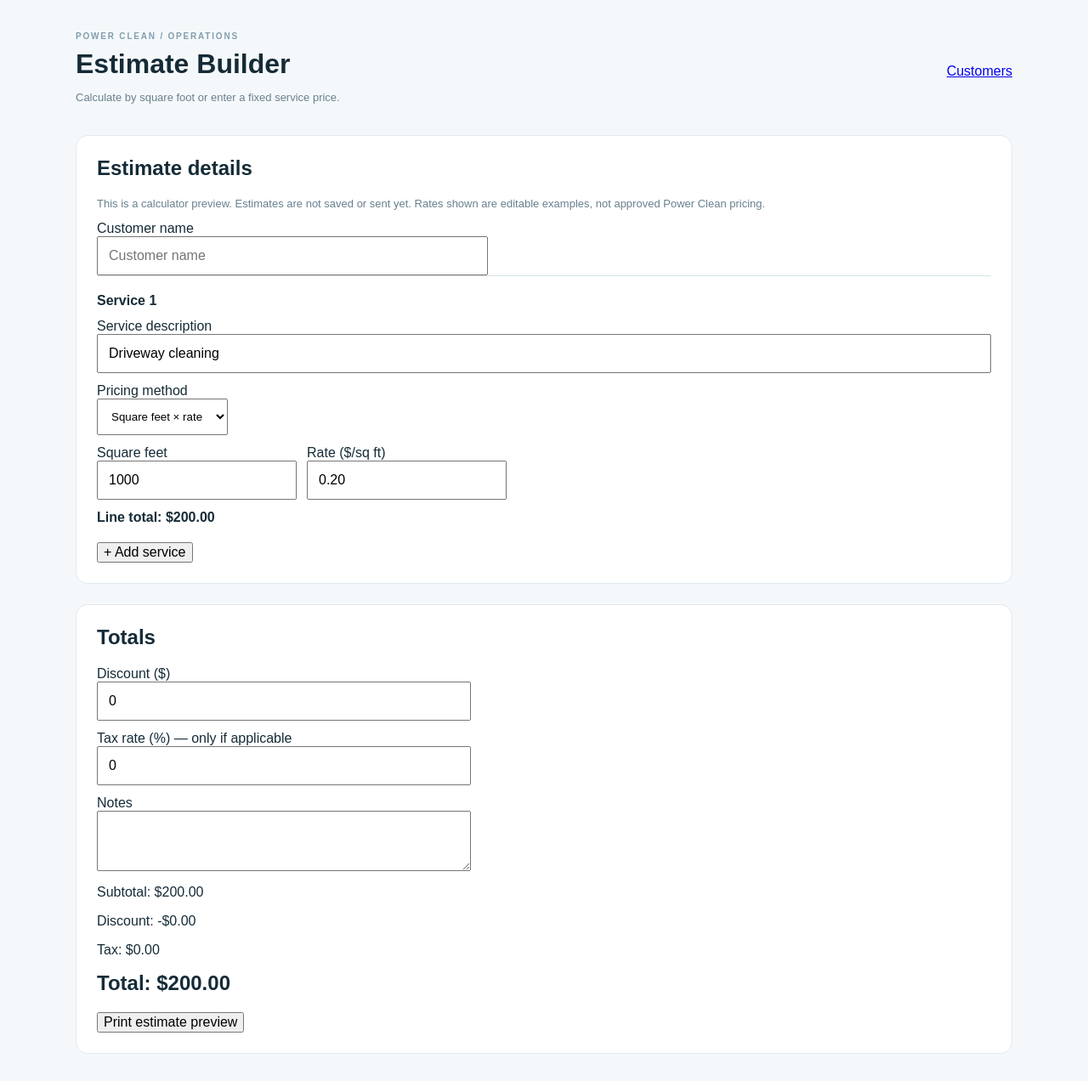
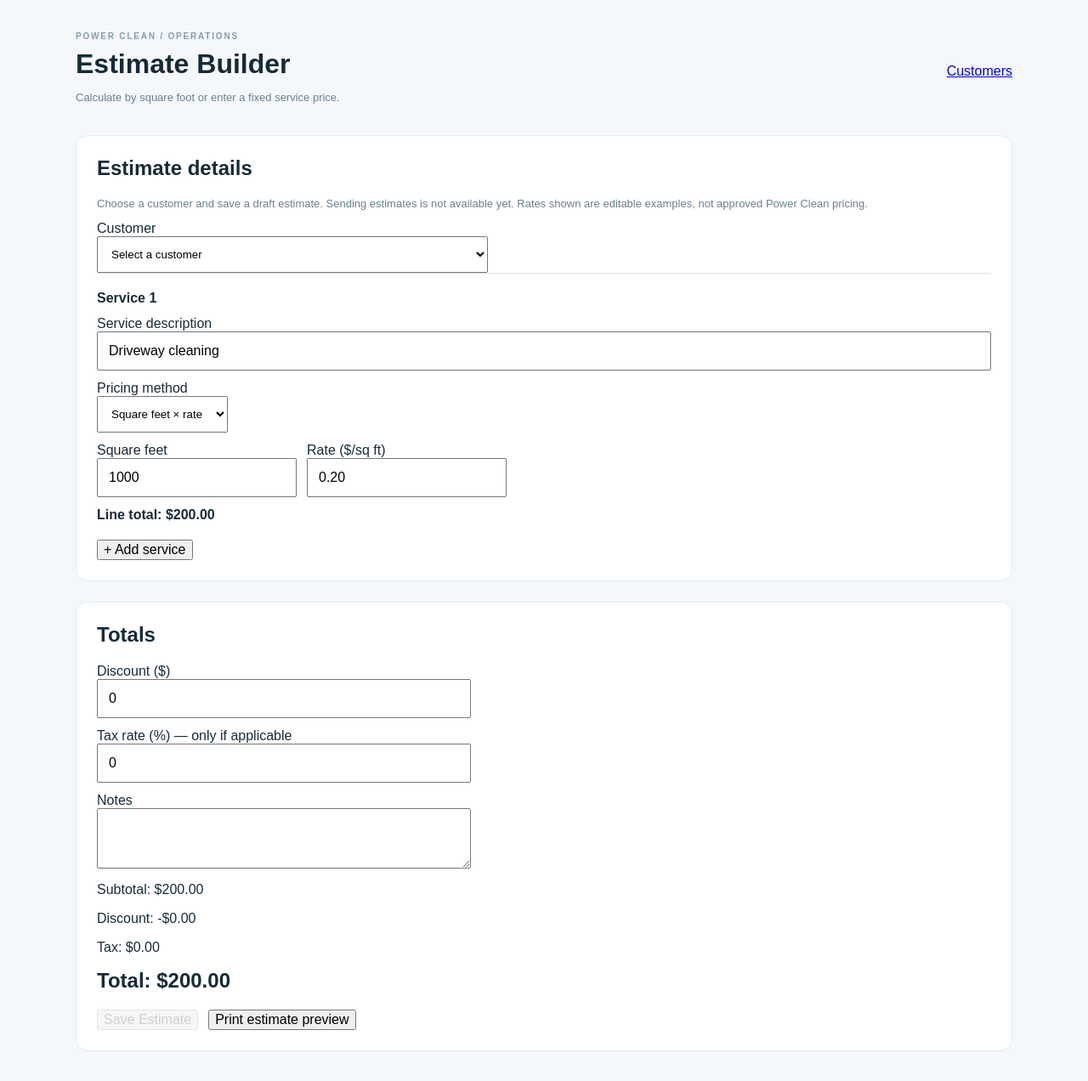
Before and after one commit to stacstoncarter-tech/Digital_Doorways_Pro, a Next.js app in the folder power-clean-app/: page /estimates in a window 1280 px wide. Shown: the whole page at 85% size. Built offline with nearby package versions, Linux system fonts and the light colour scheme; no server answers.

Commit message:
feat(power-clean): connect estimate calculator to customers and save drafts

```diff
--- a/power-clean-app/app/estimates/page.tsx
+++ b/power-clean-app/app/estimates/page.tsx
@@ -1,6 +1,9 @@
 'use client';
 import { useMemo, useState } from 'react';
 import Link from 'next/link';
+import { createClient } from '@/lib/supabase/client';
+import { saveEstimate } from './actions';
+import { useEffect } from 'react';
 
 type Line = { id: number; service: string; squareFeet: string; rate: string; manualPrice: string; mode: 'area' | 'fixed' };
 const money = (n: number) => new Intl.NumberFormat('en-US',{style:'currency',currency:'USD'}).format(n);
@@ -8,6 +11,11 @@ const initial: Line = { id: 1, service: 'Driveway cleaning', squareFeet: '1000',
 export default function EstimatesPage() {
   const [lines, setLines] = useState<Line[]>([initial]);
   const [customer, setCustomer] = useState('');
+  const [customers, setCustomers] = useState<{id:string;name:string}[]>([]);
+  const [saving,setSaving] = useState(false);
+  const [message,setMessage] = useState('');
+  useEffect(()=>{let active=true;(async()=>{const supabase=createClient();const {data:{user}}=await supabase.auth.getUser();if(!user)return;const {data:member}=await supabase.from('business_members').select('business_id').eq('user_id',user.id).limit(1).maybeSingle();if(!member)return;const {data}=await supabase.from('customers').select('id,name').eq('business_id',member.business_id).order('name').limit(500);if(active)setCustomers(data??[]);})();return()=>{active=false};},[]);
+  async function save(){setMessage('');setSaving(true);try{const result=await saveEstimate({customerId:customer,notes,discount,taxRate,lines});setMessage(result.id?'Estimate saved successfully.':result.error||'Save failed.');}catch{setMessage('Unable to save estimate.')}finally{setSaving(false)}}
   const [notes, setNotes] = useState('');
   const [taxRate, setTaxRate] = useState('0');
   const [discount, setDiscount] = useState('0');
@@ -23,8 +31,8 @@ export default function EstimatesPage() {
   const add = () => setLines(old => [...old,{id:Math.max(0,...old.map(l=>l.id))+1,service:'',squareFeet:'',rate:'',manualPrice:'',mode:'area'}]);
   return <main className="workspace">
     <header className="workspace-header"><div><span className="eyebrow">POWER CLEAN / OPERATIONS</span><h1>Estimate Builder</h1><p className="muted">Calculate by square foot or enter a fixed service price.</p></div><Link href="/customers">Customers</Link></header>
-    <section className="panel"><h2>Estimate details</h2><p className="muted">This is a calculator preview. Estimates are not saved or sent yet. Rates shown are editable examples, not approved Power Clean pricing.</p>
-      <label>Customer name<input value={customer} onChange={e=>setCustomer(e.target.value)} placeholder="Customer name" style={{display:'block',padding:12,width:'100%',maxWidth:460}} /></label>
+    <section className="panel"><h2>Estimate details</h2><p className="muted">Choose a customer and save a draft estimate. Sending estimates is not available yet. Rates shown are editable examples, not approved Power Clean pricing.</p>
+      <label>Customer<select value={customer} onChange={e=>setCustomer(e.target.value)} style={{display:'block',padding:12,width:'100%',maxWidth:460}}><option value="">Select a customer</option>{customers.map(c=><option key={c.id} value={c.id}>{c.name}</option>)}</select></label>
       {lines.map((line,i)=><div key={line.id} style={{borderTop:'1px solid #d9e3e9',padding:'20px 0',display:'grid',gap:12}}>
         <strong>Service {i+1}</strong>
         <label>Service description<input value={line.service} onChange={e=>update(line.id,{service:e.target.value})} style={{display:'block',padding:12,width:'100%'}} /></label>
@@ -36,7 +44,7 @@ export default function EstimatesPage() {
     </section>
     <section className="panel"><h2>Totals</h2><div style={{display:'grid',gap:12,maxWidth:440}}><label>Discount ($)<input type="number" min="0" step="0.01" value={discount} onChange={e=>setDiscount(e.target.value)} style={{display:'block',padding:12,width:'100%'}} /></label><label>Tax rate (%) — only if applicable<input type="number" min="0" step="0.01" value={taxRate} onChange={e=>setTaxRate(e.target.value)} style={{display:'block',padding:12,width:'100%'}} /></label><label>Notes<textarea value={notes} onChange={e=>setNotes(e.target.value)} rows={3} style={{display:'block',padding:12,width:'100%'}} /></label></div>
       <p>Subtotal: {money(subtotal)}</p><p>Discount: -{money(safeDiscount)}</p><p>Tax: {money(tax)}</p><h2>Total: {money(total)}</h2>
-      <button type="button" onClick={()=>window.print()}>Print estimate preview</button>
+      <div style={{display:'flex',gap:12,flexWrap:'wrap'}}><button type="button" disabled={saving||!customer} onClick={save}>{saving?'Saving…':'Save Estimate'}</button><button type="button" onClick={()=>window.print()}>Print estimate preview</button></div>{message&&<p role="status">{message}</p>}
     </section>
   </main>;
 }
```
